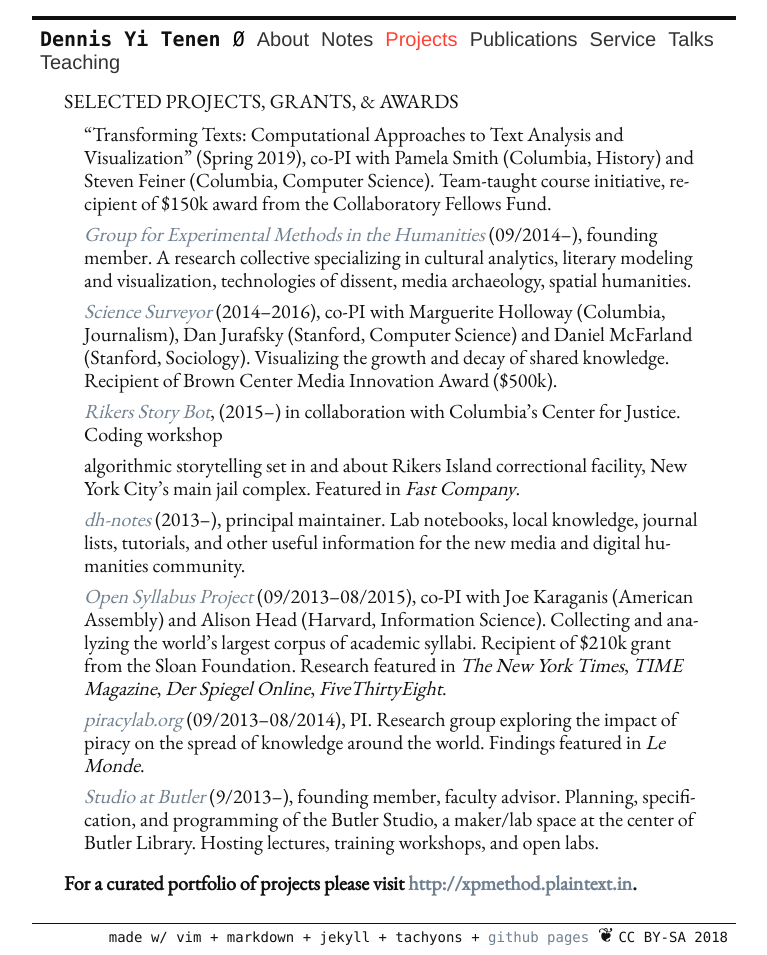
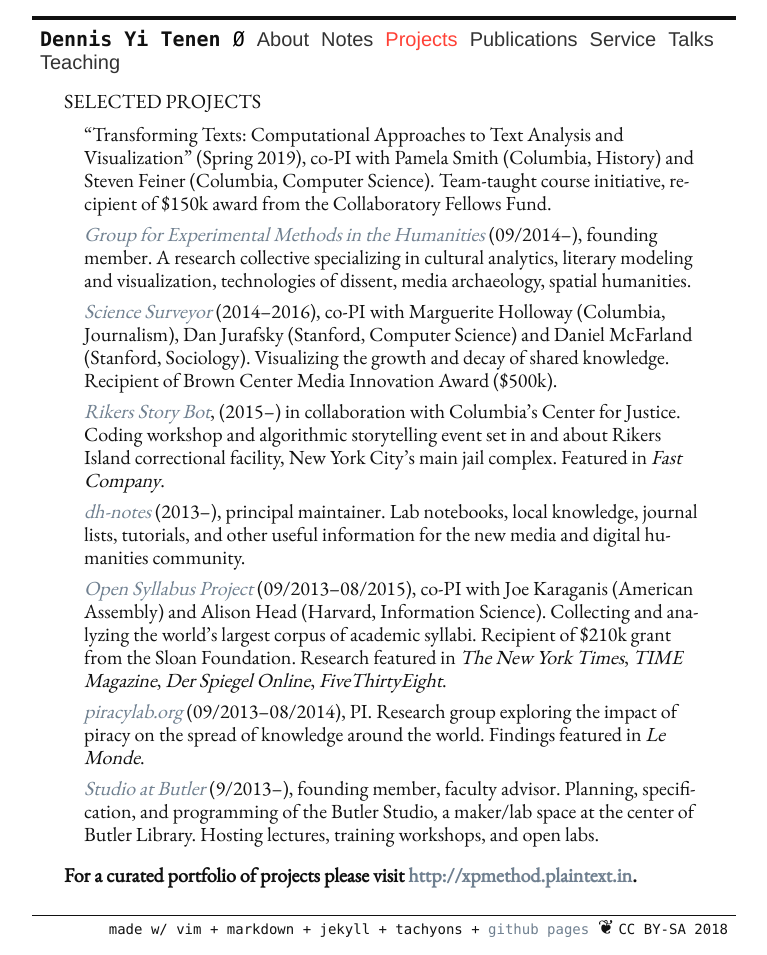
Before and after one commit to denten/denten.github.io, a Jekyll site: the page built from _pages/projects.md, in a window 1280 px wide. Shown: the whole page, without its empty margins (256-1023 px from the left). Built offline with Jekyll 4.4.1, drawn with Linux system fonts in a browser that asks for light colours.

Commit message:
update to the project list

```diff
--- a/_includes/CV/05-projects.md
+++ b/_includes/CV/05-projects.md
@@ -1,5 +1,5 @@
 
-## Selected Projects, Grants, & Awards
+## Selected Projects
 
 - "Transforming Texts: Computational Approaches to Text Analysis and
   Visualization" (Spring 2019), co-PI with Pamela Smith (Columbia, History)
@@ -13,12 +13,12 @@
   Surveyor](http://xpmethod.plaintext.in/literary-modeling-and-visualization-lab/surveyor.html)*
 (2014--2016), co-PI with Marguerite Holloway (Columbia, Journalism), Dan
 Jurafsky (Stanford, Computer Science) and Daniel McFarland (Stanford,
-Sociology).  Visualizing the growth and decay of shared knowledge.  Recipient
-of Brown Center Media Innovation Award ($500k).
+Sociology). Visualizing the growth and decay of shared knowledge. Recipient of
+Brown Center Media Innovation Award ($500k).
 - *[Rikers Story
   Bot](http://xpmethod.plaintext.in/technologies-of-dissent/rikersbot.html)*,
 (2015--) in collaboration with Columbia's Center for Justice. Coding workshop
-+ algorithmic storytelling set in and about Rikers Island correctional
+and algorithmic storytelling event set in and about Rikers Island correctional
 facility, New York City's main jail complex. Featured in *Fast Company*.
 - *[dh-notes](https://github.com/denten/dhnotes)* (2013--), principal
   maintainer. Lab notebooks, local knowledge, journal lists, tutorials, and
```
